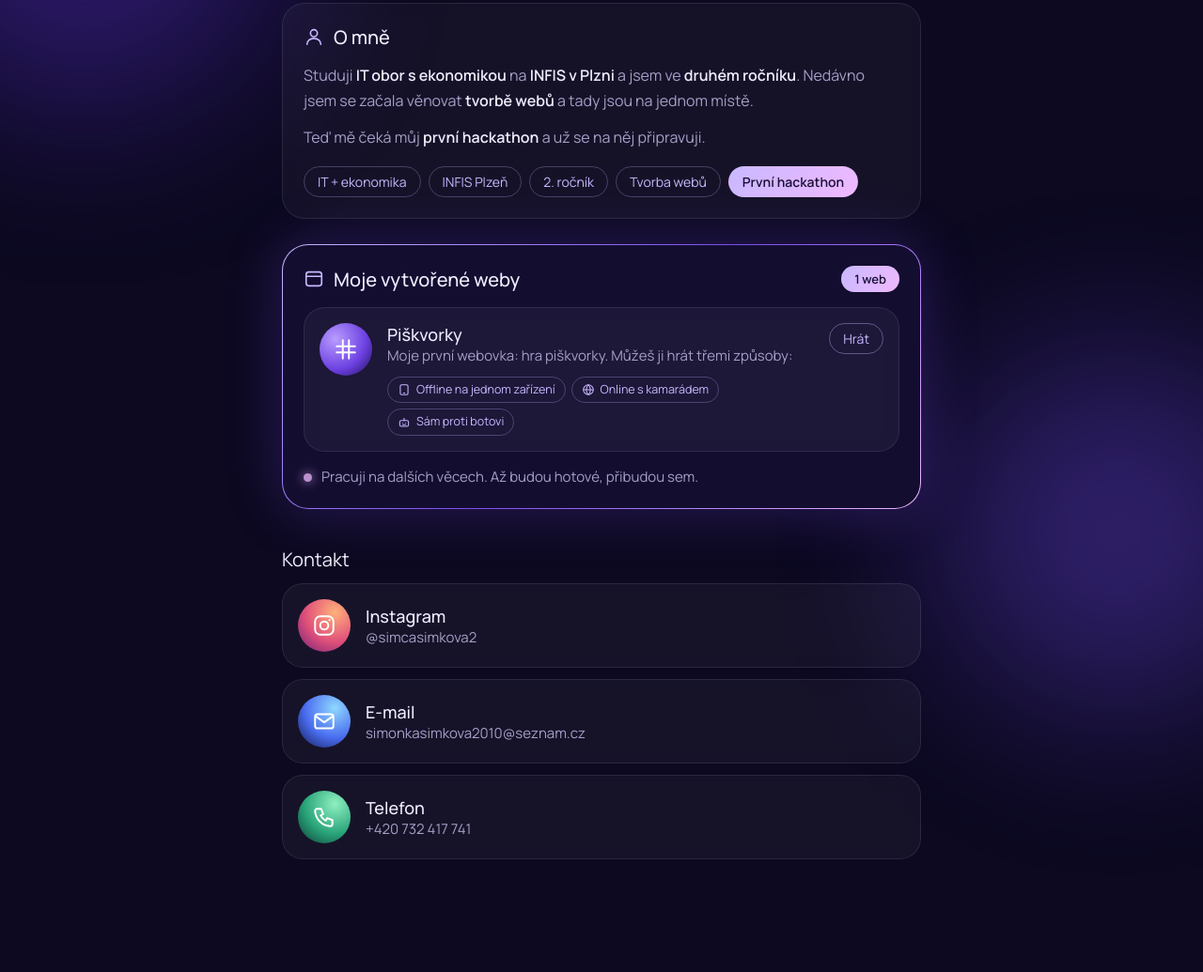
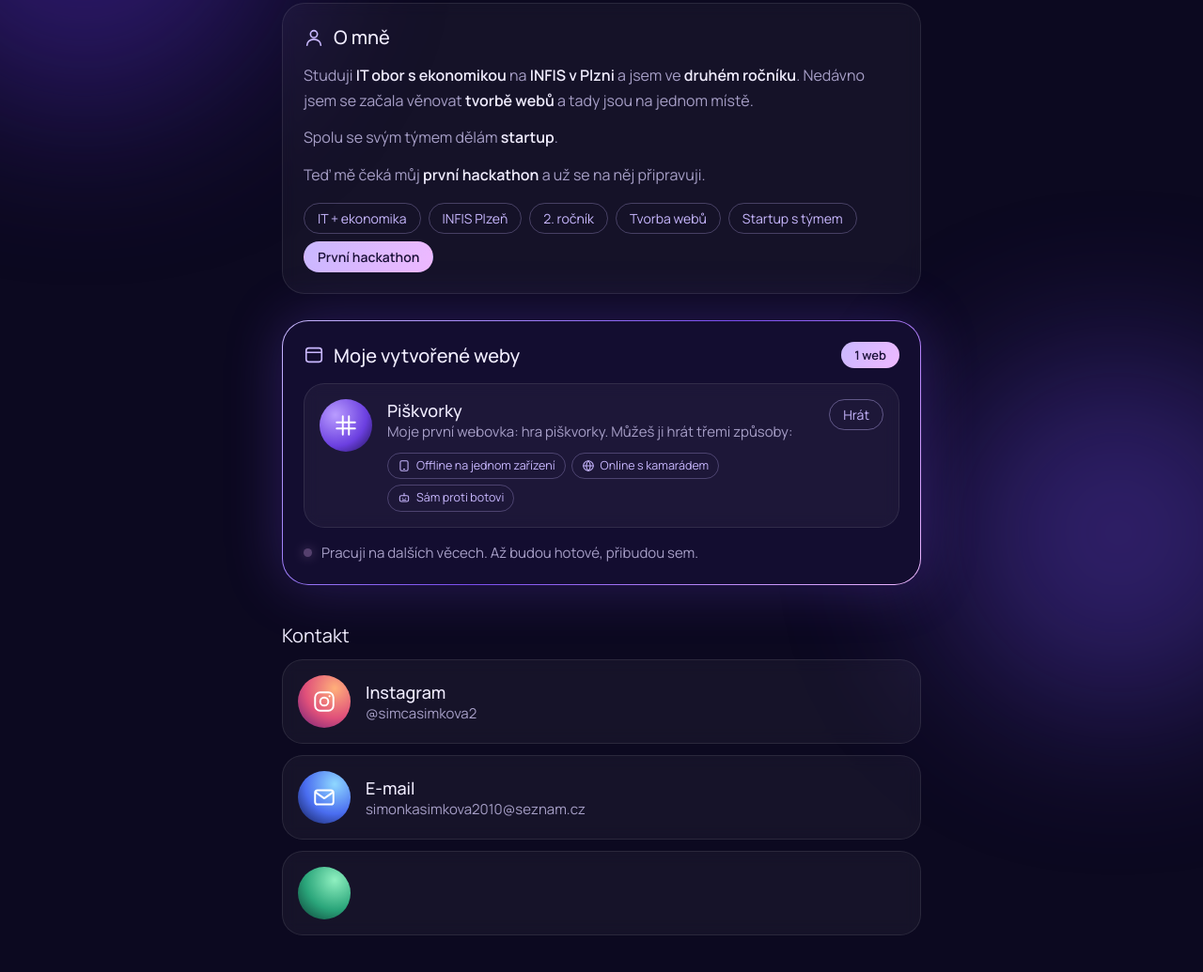
Before and after one commit to simonkasimkova2010/Odkazy-na-moje-webovky, a plain HTML site: page index.html in a window 1280 px wide. Shown: the part 163-1198 px from the top of the page at 94% size. Before the commit the page ends 1126 px from the top, so only its background shows below. Drawn offline with Linux system fonts and the light colour scheme.

Commit message:
dopisovani

```diff
--- a/index.html
+++ b/index.html
@@ -35,6 +35,9 @@
         <strong>tvorbě webů</strong> a tady jsou na jednom místě.
       </p>
       <p class="intro">
+        Spolu se svým týmem dělám <strong>startup</strong>.
+      </p>
+      <p class="intro">
         Teď mě čeká můj <strong>první hackathon</strong> a už se na něj připravuji.
       </p>
 
@@ -43,6 +46,7 @@
         <span class="chip">INFIS Plzeň</span>
         <span class="chip">2. ročník</span>
         <span class="chip">Tvorba webů</span>
+        <span class="chip">Startup s týmem</span>
         <span class="chip chip-hot">První hackathon</span>
       </div>
     </section>
@@ -109,47 +113,4 @@
 
       <a class="card reveal" style="--d:240ms" href="tel:+420732417741">
         <span class="orb orb-tel">
-          <svg class="ico" width="26" height="26" viewBox="0 0 24 24" aria-hidden="true"><path d="M5 4h4l2 5-2.5 1.5a11 11 0 0 0 5 5L15 13l5 2v4a2 2 0 0 1-2 2A16 16 0 0 1 3 6a2 2 0 0 1 2-2z"/></svg>
-        </span>
-        <div>
-          <h3>Telefon</h3>
-          <p>+420 732 417 741</p>
-        </div>
-      </a>
-    </div>
-  </main>
-
-  <script>
-    (function () {
-      var els = document.querySelectorAll('.reveal');
-      if (!('IntersectionObserver' in window)) {
-        els.forEach(function (e) { e.classList.add('in'); });
-        return;
-      }
-      var io = new IntersectionObserver(function (entries) {
-        entries.forEach(function (en) {
-          if (en.isIntersecting) {
-            en.target.classList.add('in');
-            io.unobserve(en.target);
-          }
-        });
-      }, { threshold: 0.12 });
-      els.forEach(function (e) { io.observe(e); });
-
-      var bar = document.getElementById('progress');
-      var busy = false;
-      function update() {
-        var h = document.documentElement.scrollHeight - window.innerHeight;
-        var p = h > 0 ? window.scrollY / h : 0;
-        bar.style.transform = 'scaleX(' + p + ')';
-        document.documentElement.style.setProperty('--sy', window.scrollY + 'px');
-        busy = false;
-      }
-      window.addEventListener('scroll', function () {
-        if (!busy) { busy = true; requestAnimationFrame(update); }
-      }, { passive: true });
-      update();
-    })();
-  </script>
-</body>
-</html>
+          <svg class="ico" width="26" height="26" viewBox="0 0 24 24" aria-hidden="true">
```
